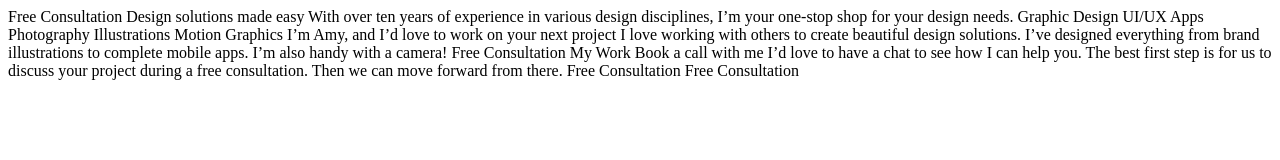
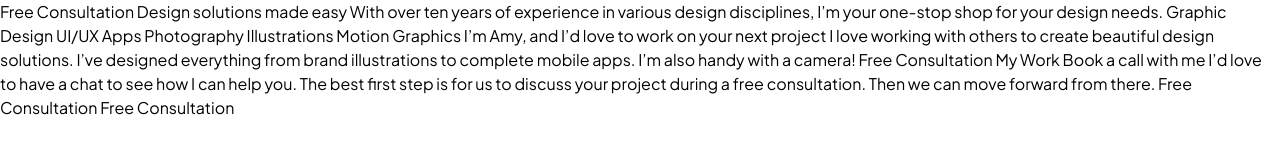
Before and after one commit to jatin33/fe-mentor-challenge-3, a website: page src/index.html in a window 1280 px wide. Drawn offline with Linux system fonts and the light colour scheme.

Commit message:
basic setup done

```diff
--- a/src/index.html
+++ b/src/index.html
@@ -1,45 +1,24 @@
 <!DOCTYPE html>
 <html lang="en">
   <head>
-  <meta charset="UTF-8">
-  <meta name="viewport" content="width=device-width, initial-scale=1.0">
+    <meta charset="UTF-8" />
+    <meta name="viewport" content="width=device-width, initial-scale=1.0" />
 
-  <link rel="icon" type="image/png" sizes="32x32" href="./assets/favicon-32x32.png">
-
+    <link rel="icon" type="image/png" sizes="32x32" href="./assets/favicon-32x32.png" />
+    <link
+      rel="stylesheet"
+      href="https://fonts.googleapis.com/css?family=Plus Jakarta Sans:wght@300;400;500;600;700;800&display=swap"
+    />
+    <link href="../dist/output.css" rel="stylesheet" />
     <title>Frontend Mentor | Single-page design portfolio</title>
   </head>
   <body>
-
+    Free Consultation Design solutions made easy With over ten years of experience in various design disciplines, I’m
+    your one-stop shop for your design needs. Graphic Design UI/UX Apps Photography Illustrations Motion Graphics I’m
+    Amy, and I’d love to work on your next project I love working with others to create beautiful design solutions. I’ve
+    designed everything from brand illustrations to complete mobile apps. I’m also handy with a camera! Free
+    Consultation My Work Book a call with me I’d love to have a chat to see how I can help you. The best first step is
+    for us to discuss your project during a free consultation. Then we can move forward from there. Free Consultation
     Free Consultation
-
-  Design solutions made easy
-
-  With over ten years of experience in various design disciplines, I’m your one-stop shop for your design needs.
-
-  Graphic Design
-  UI/UX
-  Apps
-  Photography
-  Illustrations
-  Motion Graphics
-
-  I’m Amy, and I’d love to work on your next project
-
-  I love working with others to create beautiful design solutions. I’ve designed everything from brand illustrations
-  to complete mobile apps. I’m also handy with a camera!
-
-  Free Consultation
-
-  My Work
-
-  Book a call with me
-
-  I’d love to have a chat to see how I can help you. The best first step is for us to discuss your project during a
-  free consultation. Then we can move forward from there.
-
-  Free Consultation
-
-  Free Consultation
-
   </body>
 </html>
--- /dev/null
+++ b/src/input.css
@@ -0,0 +1,3 @@
+@tailwind base;
+@tailwind components;
+@tailwind utilities;
--- /dev/null
+++ b/tailwind.config.js
@@ -0,0 +1,25 @@
+const defaultTheme = require("tailwindcss/defaultTheme");
+
+/** @type {import('tailwindcss').Config} */
+module.exports = {
+  content: ["./src/**/*.{html,js}"],
+  theme: {
+    extend: {
+      colors: {
+        "Galactic-Blue": "#755CDE",
+        "Summer-Yellow": "#F6A560",
+        "almost-pink": "#F39E9E",
+        "Light-Red": "#EB7565",
+        cyan: "#61C4B7",
+        "somewhat-purple": "#552049",
+        blackish: "#030303",
+        "medium-brown": "#7A746E",
+        "Light-Cream": "#FFF7F0",
+      },
+      fontFamily: {
+        sans: ["Plus Jakarta Sans", ...defaultTheme.fontFamily.sans],
+      },
+    },
+  },
+  plugins: [],
+};
```
Also changed, not shown: package.json (added, +17 -0 lines), dist/output.css (added), netlify.toml (added), 4 other files. Lines whose indentation alone changed are shown as unchanged.
